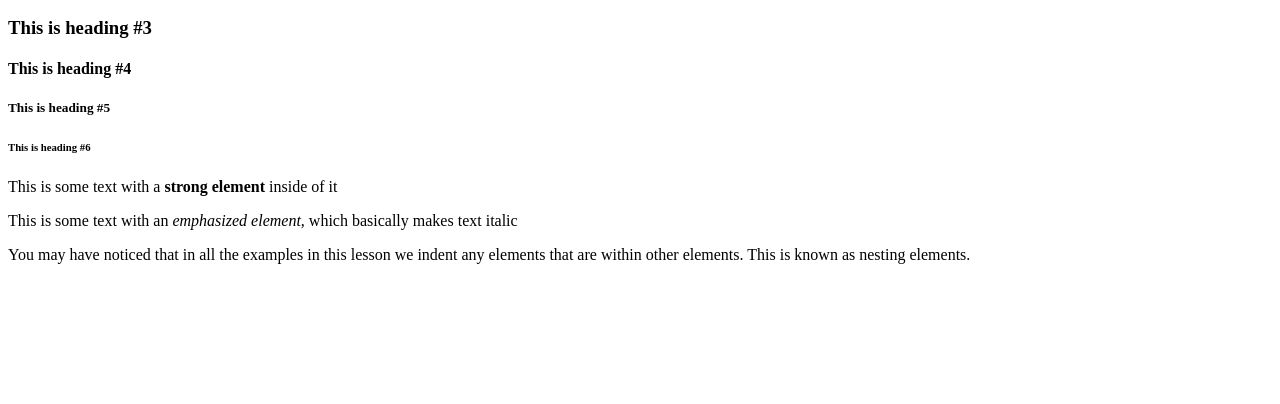
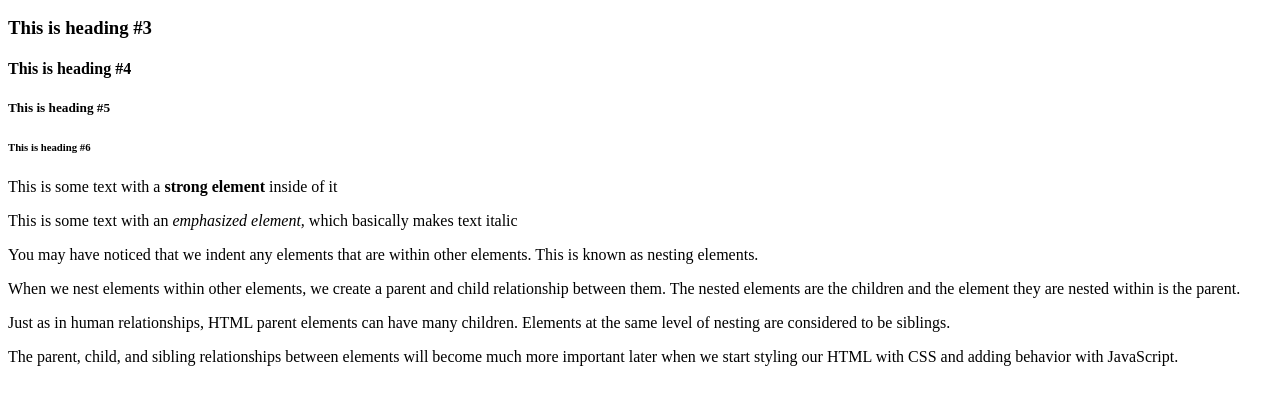
Before and after one commit to fastoch/TheOdinProject.com, a plain HTML site: page foundations.html in a window 1280 px wide. Shown: the part 178-582 px from the top of the page. Drawn offline with Linux system fonts and the light colour scheme.

Commit message:
Add files via upload

```diff
--- a/foundations.html
+++ b/foundations.html
@@ -21,9 +21,16 @@
         <p>This is some text with an <em>emphasized element, </em>which basically makes text italic</p>
 
         <!--NESTING AND INDENTATION-->
-    <p>You may have noticed that in all the examples in this lesson we indent any elements
-        that are within other elements. This is known as nesting elements.</p>
+        <p>You may have noticed that we indent any elements that are within other elements.
+            This is known as nesting elements.</p>
+        <p>When we nest elements within other elements, we create a parent and child relationship between them.
+            The nested elements are the children and the element they are nested within is the parent.</p>
+        <p>Just as in human relationships, HTML parent elements can have many children.
+            Elements at the same level of nesting are considered to be siblings.</p>
+        <p>The parent, child, and sibling relationships between elements will become much more important
+            later when we start styling our HTML with CSS and adding behavior with JavaScript.</p>
 
+        <!--LISTS-->
 
     </body>
 </html>
```
Lines whose indentation alone changed are shown as unchanged.
